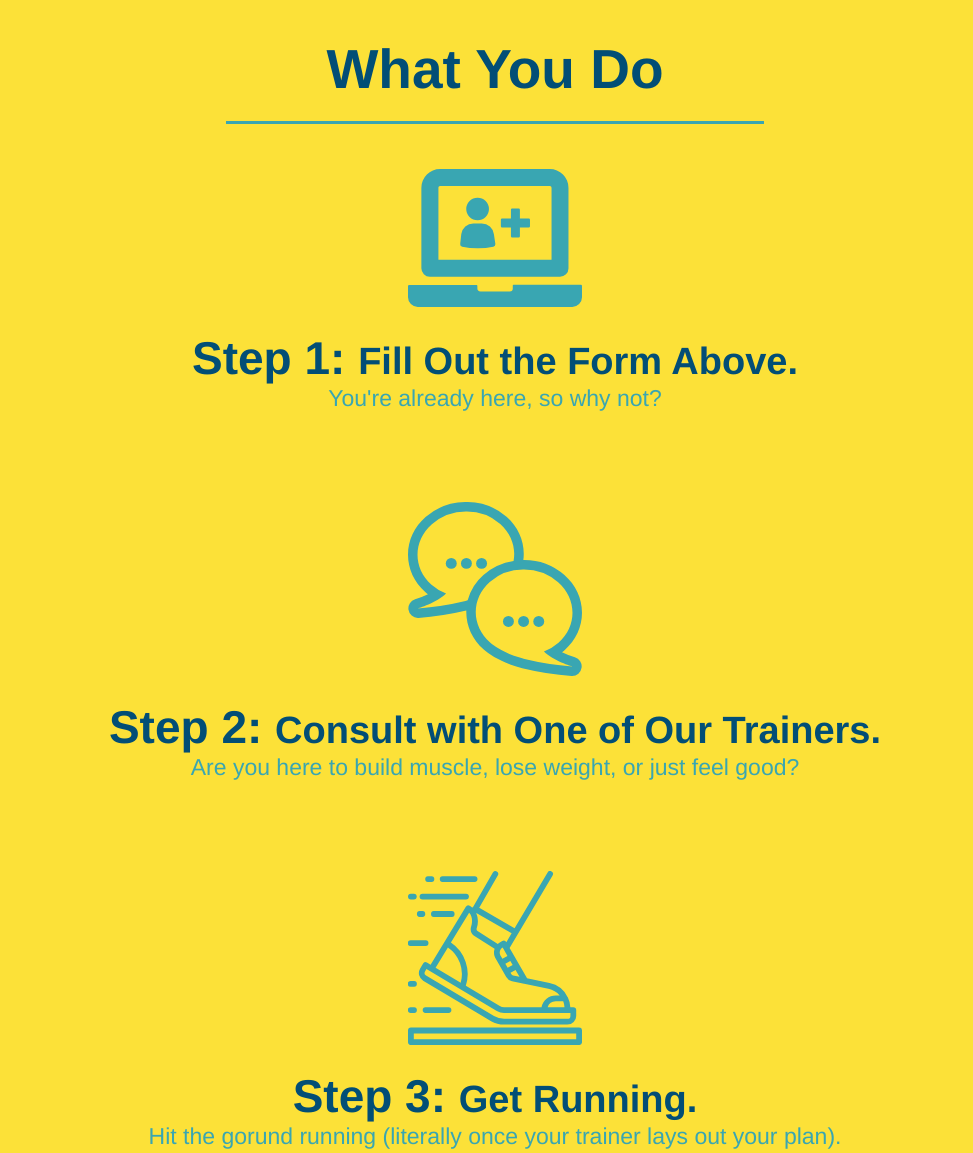
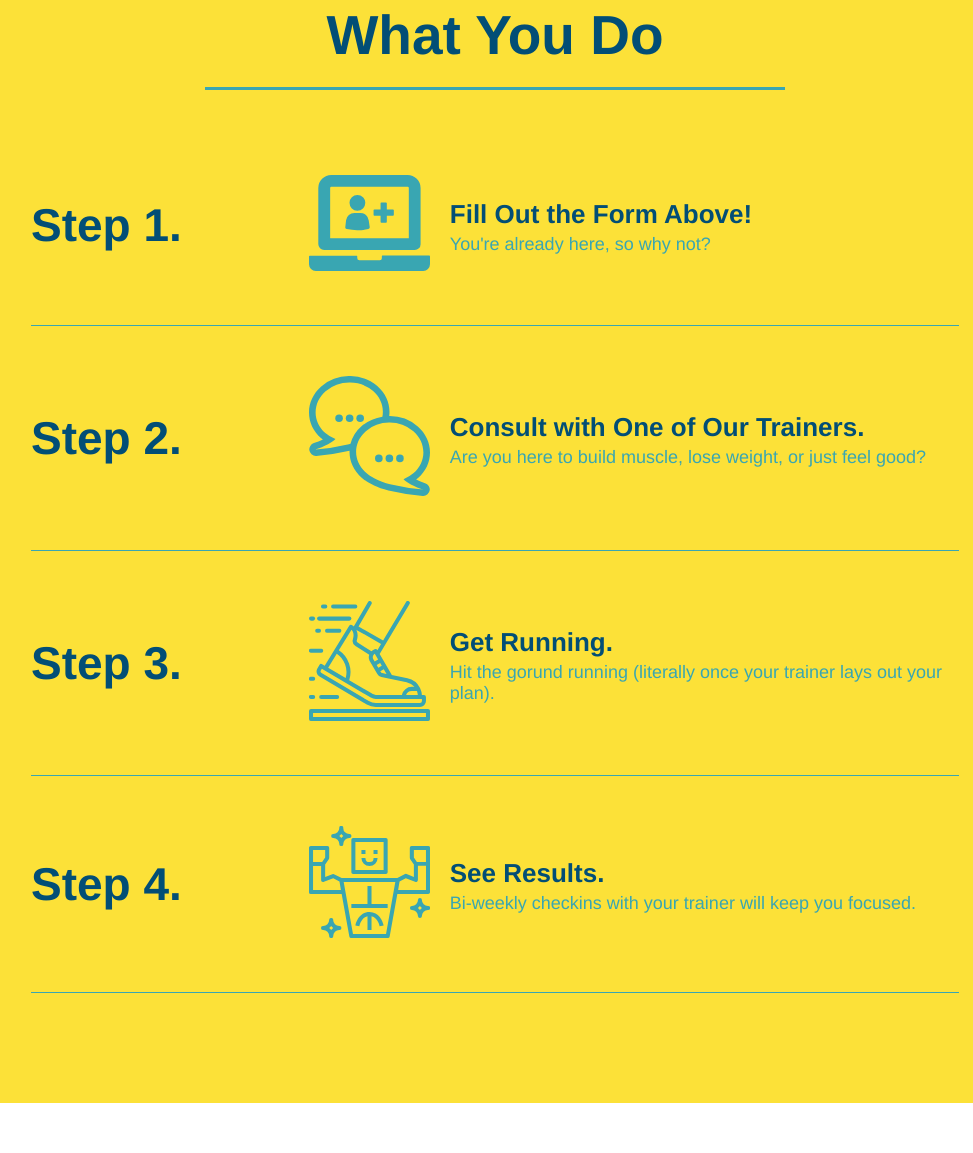
Before and after one commit to Sly-Ry/run-buddy, a plain HTML site: page index.html in a window 1280 px wide. Shown: the part 1017-2170 px from the top of the page, without its empty margins (145-1118 px from the left). Drawn offline with Linux system fonts and the light colour scheme.

Commit message:
add flexbox to steps

```diff
--- a/assets/css/style.css
+++ b/assets/css/style.css
@@ -144,54 +144,73 @@ section {
 }
 /* Hero Style End */
 
-.intro {
-    text-align: center;
-}
-
 .intro p {
     line-height: 1.7;
     color: #39a639;
     width: 80%;
     font-size: 20px;
     margin: 0 auto;
+    text-align: center;
 }
 
 .steps {
-    text-align: center;
     background: #fce138;
 }
 
-.steps div {
-    margin-bottom: 80px;
+.step {
+    margin: 50px auto;
+    padding-bottom: 50px;
+    width: 80%;
+    border-bottom: 1px solid #39a6b2;
+    display: flex;
+    flex-wrap: wrap;
+    align-items: center;
+    justify-content: space-between;
 }
 
-.steps img {
-    width: 15%;
-    margin: 10px 0;
+.step h3 {
+    color: #024e76;
+    font-size: 46px;
+    flex: 1 30%;
 }
 
-.steps h3 {
-    color: #024e76;
-    font-size: 46px;
-    margin-top: 10px;
+.step-info {
+    flex: 2 70%;
+    display: flex;
+    flex-wrap: wrap;
+    align-items: center;
 }
 
-.steps p {
-    color: #39a6b2;
-    font-size: 23px;
+.step-img {
+    flex: 1 12%;
+    margin-right: 20px;
 }
 
-.steps span {
-    font-size: 38px;
+.step-img img {
+    max-width: 100%;
+}
+.step-text {
+    flex: 12;
+}
+.step-text p {
+    color: #39a6b2;
+    font-size: 18px;
+}
+
+.step-text h4 {
+    font-size: 26px;
+    line-height: 1.5;
+    color: #024e76;
 }
 
 .section-title {
     font-size: 55px;
-    display: inline-block;
-    padding: 0 100px 20px 100px;
     border-bottom: 3px solid;
-    margin-bottom: 35px;
     color: #024e76;
+    padding-bottom: 20px;
+    text-align: center;
+    margin: 0 auto 35px auto;
+    width: 50%;
 }
 
 .primary-border {
@@ -203,7 +222,6 @@ section {
 }
 
 .trainers {
-    text-align: center;
 }
 
 .trainer {
@@ -225,14 +243,6 @@ section {
     width: 65%;
 }
 
-.text-left {
-    text-align: left;
-}
-
-.text-right {
-    text-align: right;
-}
-
 .trainer-bio h3 {
     font-size: 32px;
     margin-bottom: 8px;
@@ -249,7 +259,6 @@ section {
 }
 
 .contact {
-    text-align: center;
     background: #024e76;
 }
 
@@ -287,4 +296,16 @@ section {
     color:#fce138
 }
 
+.text-left {
+    text-align: left;
+}
+
+.text-right {
+    text-align: right;
+}
+
+.flex-row {
+    display: flex;
+}
+
 /* REACH OUT STYLES END */
--- a/index.html
+++ b/index.html
@@ -82,47 +82,84 @@
 
         <!-- "what we do section" -->
         <section id="what-we-do" class="intro">
-            <h2 class="section-title primary-border">What We Do</h2>
+            <div class="flex-row">
+                <h2 class="section-title primary-border">
+                    What We Do
+                </h2>
+
+                <div class="flex-row">
                     <P>
                         butcher selfies chmbray shabby chic gentrify readymade yr Echo Park XOX
                     </P>
+                </div>
+            </div>
         </section>
 
         <!-- "what you do section" -->
         <section id="what-you-do" class="steps">
-            <h2 class="section-title secondary-border">What You Do</h2>
+            <div class="flex-row">
+                <h2 class="section-title secondary-border">
+                    What You Do
+                </h2>
+            </div>
 
-            <div>
-                <!-- insert this img element -->
+            <div class="step">
+                <h3>Step 1.</h3>
+                <div class="step-info">
+                    <div class="step-img">
                         <img src="assets/images/step-1.svg" alt="" />
-                <h3>Step 1: <span>Fill Out the Form Above.</span></h3>
+                    </div>
+                    <div class="step-text">
+                        <h4>Fill Out the Form Above!</h4>
                         <p>You're already here, so why not?</p>
                     </div>
-
-            <div>
+                </div>
+            </div>
+            <div class="step">
+                <h3>Step 2.</h3>
+                <div class="step-info">
+                    <div class="step-img">
                         <img src="assets/images/step-2.svg" alt="" />
-                <h3>Step 2: <span>Consult with One of Our Trainers.</span></h3>
-                <p> Are you here to build muscle, lose weight, or just feel good?</p>
                     </div>
-
-            <div>
+                    <div class="step-text">
+                        <h4>Consult with One of Our Trainers.</h4>
+                        <p>Are you here to build muscle, lose weight, or just feel good?</p>
+                    </div>
+                </div>
+            </div>
+            <div class="step">
+                <h3>Step 3.</h3>
+                <div class="step-info">
+                    <div class="step-img">
                         <img src="assets/images/step-3.svg" alt="" />
-                <h3>Step 3: <span>Get Running.</span></h3>
-                <P>Hit the gorund running (literally once your trainer lays out your plan).</P>
                     </div>
-
-            <div>
+                    <div class="step-text">
+                        <h4>Get Running.</h4>
+                        <p>Hit the gorund running (literally once your trainer lays out your plan).</p>
+                    </div>
+                </div>
+            </div>
+            <div class="step">
+                <h3>Step 4.</h3>
+                <div class="step-info">
+                    <div class="step-img">
                         <img src="assets/images/step-4.svg" alt="" />
-                <h3>Step 4: <span>See Results.</span></h3>
+                    </div>
+                    <div class="step-text">
+                        <h4>See Results.</h4>
                         <p>Bi-weekly checkins with your trainer will keep you focused.</p>
+                    </div>
+                </div>
             </div>
         </section>
 
         <!-- "meet the trainers section" -->
         <section id="your-trainers" class="trainers">
+            <div class="flex-row">
                 <h2 class="section-title primary-border">
                     Meet the Trainers
                 </h2>
+            </div>
 
             <!-- first trainer bio -->
             <article class="trainer">
@@ -157,7 +194,12 @@
 
         <!-- "reach out section" -->
         <section id="reach-out" class="contact">
-            <h2 class="section-title secondary-border">Reach Out</h2>
+            <div class="flex-row">
+                <h2 class="section-title secondary-border">
+                    Reach Out
+                </h2>
+            </div>
+
             <div class="contact-info ">
                 <iframe src="https://www.google.com/maps/embed?pb=!1m18!1m12!1m3!1d3445.246912278225!2d-97.73136834899843!3d30.28703171393678!2m3!1f0!2f0!3f0!3m2!1i1024!2i768!4f13.1!3m3!1m2!1s0x8644b58199d60397%3A0x26ef91dda6b78d04!2sUT%20Austin%2C%20Austin%2C%20Texas!5e0!3m2!1sen!2sus!4v1635974466022!5m2!1sen!2sus"
                 style="border:0;"
```
Lines whose indentation alone changed are shown as unchanged.
